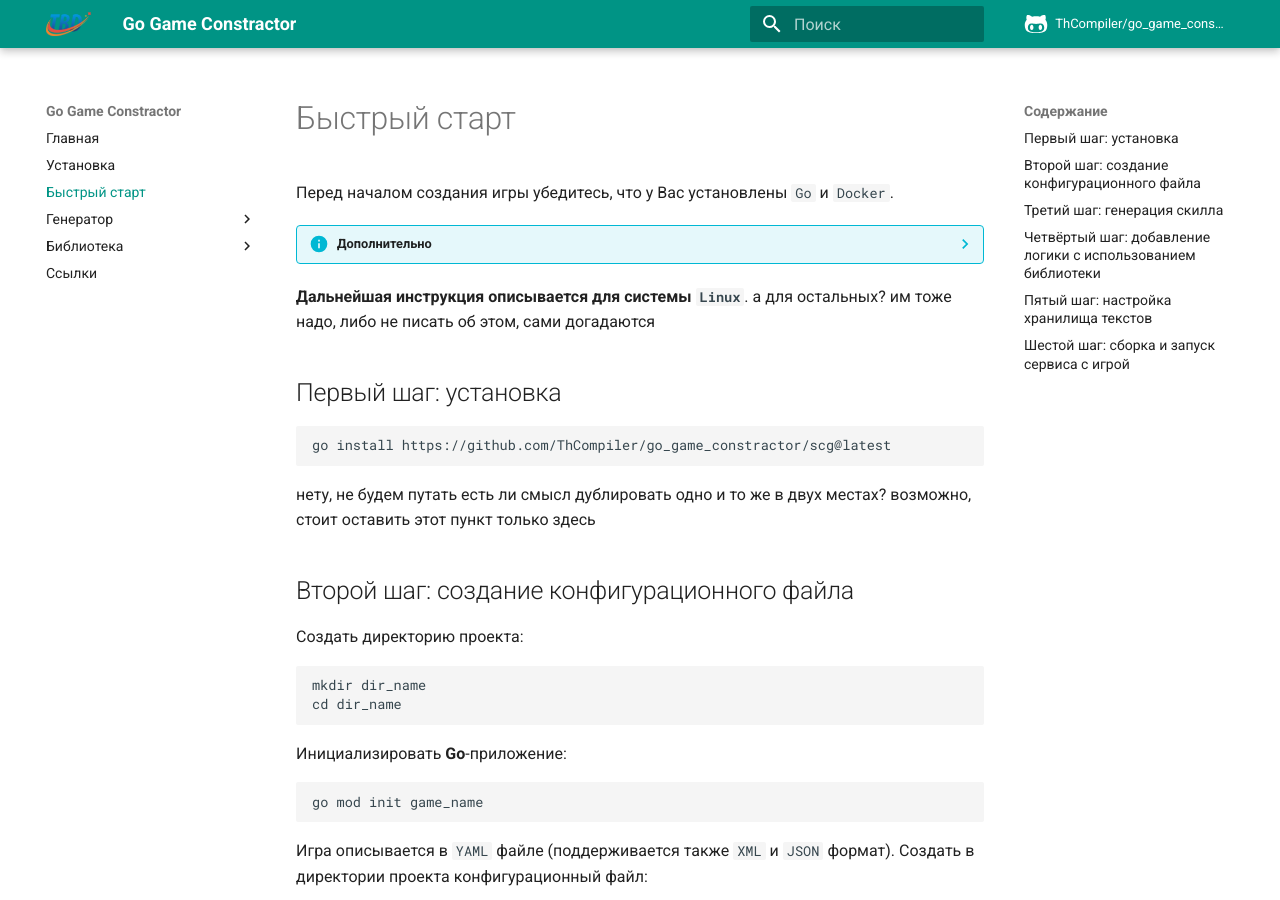
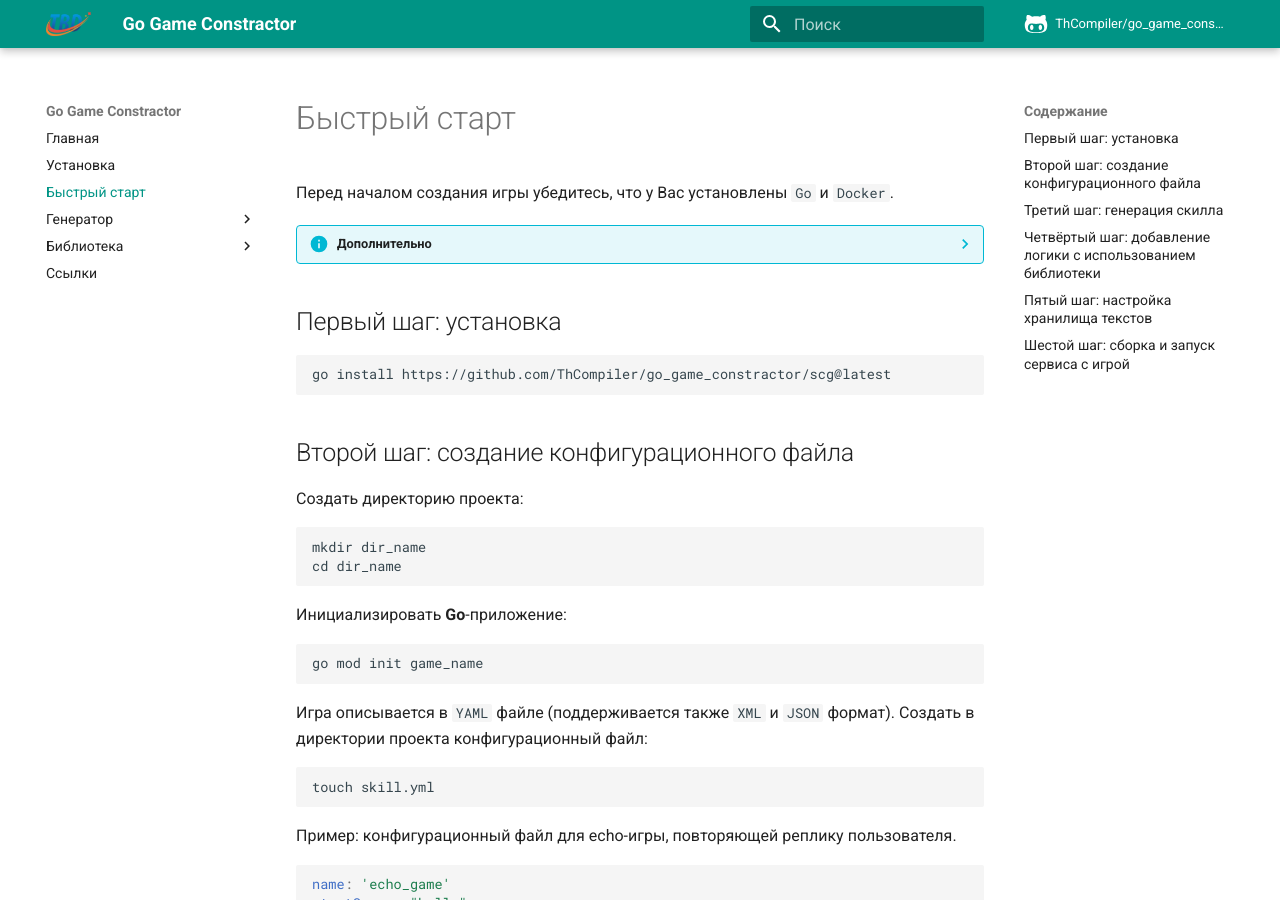
Before and after one commit to ThCompiler/go_game_constractor, an MkDocs documentation site: the page built from docs/manual.md, in a window 1280 px wide and 900 px high. Built offline with MkDocs 1.6.1 and Material for MkDocs 9.7.7, drawn with Linux system fonts in a browser that asks for light colours; comment, search, counter and statistics services are not loaded; the version menu is left out; some of the changed text lies outside the part shown.

Commit message:
Update manual.md

````diff
--- a/docs/manual.md
+++ b/docs/manual.md
@@ -8,14 +8,10 @@ title: "Быстрый старт"
 
     Инструкция по установке `Docker` находится на сайте [docs.docker](https://docs.docker.com/engine/install/))
 
-**Дальнейшая инструкция описывается для системы `Linux`**. а для остальных? им тоже надо, либо не писать об этом, сами догадаются
-
 ## Первый шаг: установка
 ```cmd
 go install https://github.com/ThCompiler/go_game_constractor/scg@latest
 ```
-нету, не будем путать
-есть ли смысл дублировать одно и то же в двух местах? возможно, стоит оставить этот пункт только здесь
 
 ## Второй шаг: создание конфигурационного файла
 Создать директорию проекта:
@@ -132,7 +128,6 @@ go mod tidy
 , открыть директорию со сценами `scg/internal/script/scenes` и добавить необходимую логику.
 
 ## Пятый шаг: настройка хранилища текстов
-здесь (хотя лучше везде) надо выделять как-то названия, чтобы отличать их от команд и флагов
 Тексты находятся в In-Memory хранилище `Redis`. Для его запуска следует воспользоваться Docker'ом:
 ```cmd
 # Создать volume для данных из Redis'а, чтобы обеспечить их сохранение при перезапуске хранилища
````
